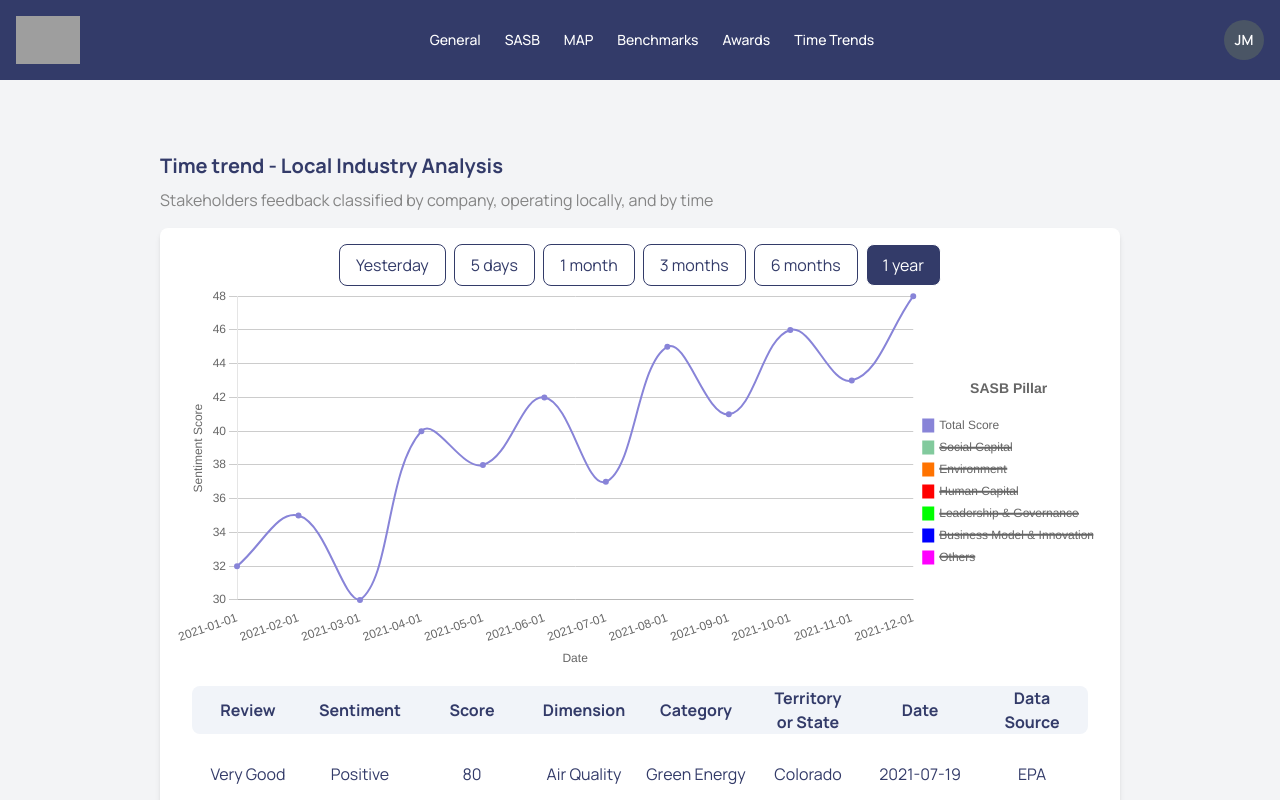
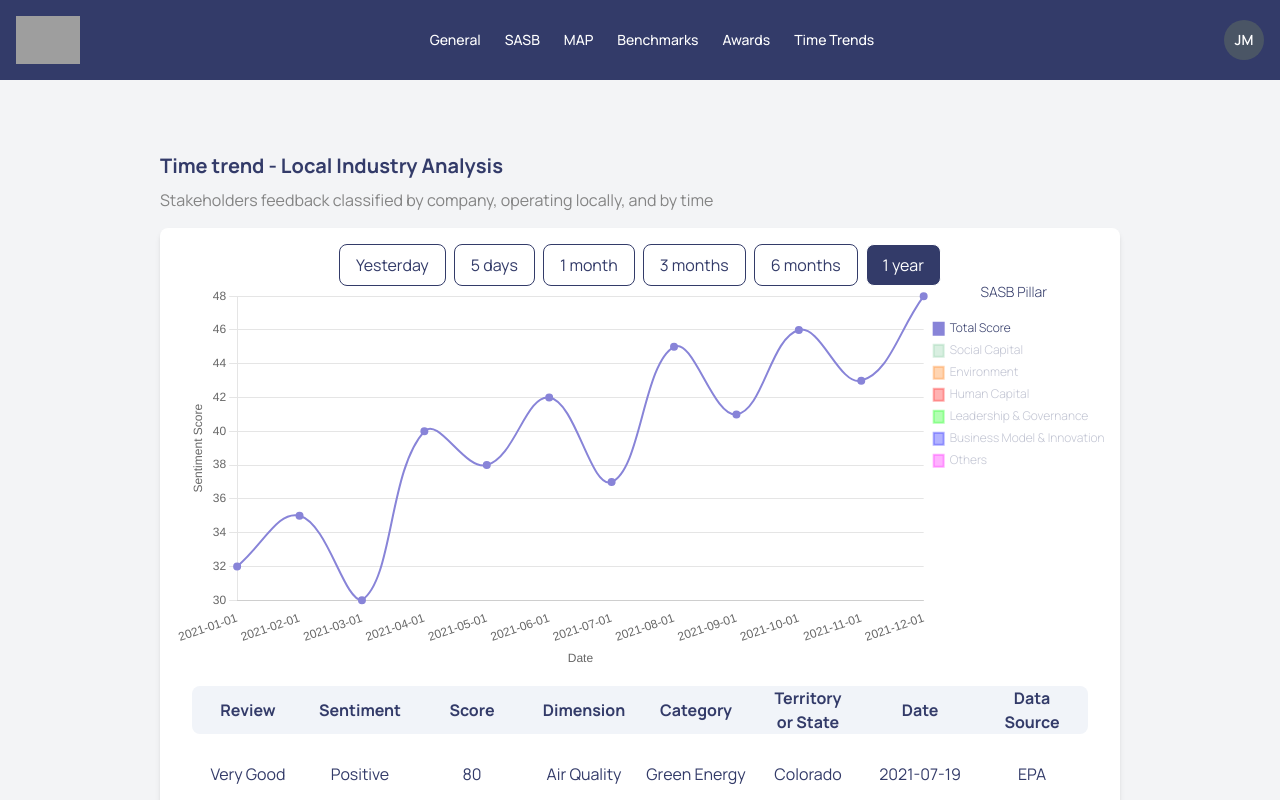
Before and after one commit to SSIndex/MonitorPOC, a Next.js app in the folder monitor/: page /time-trends in a window 1280 px wide. Shown: the top 800 px of the page. Built offline with nearby package versions, Linux system fonts and the light colour scheme; grey boxes are pictures that could not be loaded.

Commit message:
refactor(line_chart_chartjs): REFACTOR line_chart_chartjs.tsx

```diff
--- a/monitor/src/_components/line_chart_chartjs.tsx
+++ b/monitor/src/_components/line_chart_chartjs.tsx
@@ -9,8 +9,12 @@ import {
   LineElement,
   Tooltip,
   Legend,
+  ChartEvent,
+  LegendItem,
+  LegendElement,
 } from "chart.js";
 import { Line } from "react-chartjs-2";
+import { hexToRgba } from "@/_utils/cssUtils";
 
 // Register Chart.js components
 ChartJS.register(
@@ -165,40 +169,82 @@ const lines = [
   { dataKey: "others", stroke: "#ff00ff", name: "Others" },
 ];
 
-// Prepare Chart.js data (all lines included, visibility controlled by hidden property)
 const chartData = {
   labels: data.map((d) => d.date),
   datasets: lines.map((line) => ({
     label: line.name,
     data: data.map((d) => d[line.dataKey as keyof (typeof data)[0]]),
-    borderColor: line.stroke,
-    backgroundColor: line.stroke,
+    borderColor:
+      line.dataKey !== "totalScore" ? hexToRgba(line.stroke, 0.3) : line.stroke,
+    backgroundColor:
+      line.dataKey !== "totalScore" ? hexToRgba(line.stroke, 0.3) : line.stroke,
     borderWidth: 2,
     fill: false,
-    tension: 0.4, // Matches Recharts "monotone" curve
-    pointRadius: 2,
-    hidden: line.dataKey !== "totalScore", // Only "totalScore" visible initially
+    tension: 0.4,
+    pointRadius: 3,
+    hidden: line.dataKey !== "totalScore",
   })),
 };
 
-// Chart.js options
-const options = {
+export default function TimeTrendsLineChart() {
+  return (
+    <div className="h-96">
+      <Line
+        data={chartData}
+        options={{
           responsive: true,
           maintainAspectRatio: false,
           plugins: {
             legend: {
-      position: "right" as const, // Legend on the right
+              position: "right" as const,
+              align: "start",
               labels: {
                 boxWidth: 10,
-        font: { size: 12 },
+                font: { size: 12, weight: 300, family: "Manrope" },
+                generateLabels: (chart: ChartJS) => {
+                  return chart.data.datasets.map((dataset: any, i: number) => ({
+                    text: dataset.label,
+                    fillStyle: dataset.borderColor,
+                    strokeStyle: dataset.borderColor,
+                    lineWidth: 2,
+                    datasetIndex: i,
+                    fontColor: dataset.hidden
+                      ? hexToRgba("#333b69", 0.3)
+                      : "#333b69",
+                  }));
+                },
               },
               title: {
                 display: true,
                 text: "SASB Pillar",
                 padding: { bottom: 10 },
-        font: { size: 14, weight: 700 },
+                font: { size: 14, weight: 300, family: "Manrope" },
+                color: "#333b69",
               },
-      // Use default Chart.js toggle behavior (no custom onClick)
+              onClick: (
+                e: ChartEvent,
+                legendItem: LegendItem,
+                legend: LegendElement<"line">,
+              ) => {
+                const chart = legend.chart;
+                const datasetIndex = legendItem.datasetIndex;
+                if (datasetIndex === undefined) return;
+                const dataset = chart.data.datasets[datasetIndex];
+                dataset.hidden = !dataset.hidden;
+
+                // Update colors based on visibility
+                dataset.borderColor = dataset.hidden
+                  ? hexToRgba(
+                      typeof dataset.borderColor === "string"
+                        ? dataset.borderColor
+                        : "#000000",
+                      0.3,
+                    )
+                  : lines[datasetIndex].stroke;
+                dataset.backgroundColor = dataset.borderColor;
+
+                chart.update();
+              },
             },
             tooltip: {
               enabled: true,
@@ -211,16 +257,10 @@ const options = {
             },
             y: {
               title: { display: true, text: "Sentiment Score" },
-      grid: { borderDash: [5, 5], color: "#ccc" },
             },
           },
-  //   hover: { mode: "index", intersect: false },
-};
-
-export default function TimeTrendsLineChart() {
-  return (
-    <div className="h-96">
-      <Line data={chartData} options={options} />
+        }}
+      />
     </div>
   );
 }
--- /dev/null
+++ b/monitor/src/_utils/cssUtils.ts
@@ -0,0 +1,9 @@
+// Utility function to convert hex color to rgba with alpha
+export const hexToRgba = (hex: string, alpha: number) => {
+  console.log("hex que viene", hex);
+  const r = parseInt(hex.slice(1, 3), 16);
+  const g = parseInt(hex.slice(3, 5), 16);
+  const b = parseInt(hex.slice(5, 7), 16);
+  console.log(`rgba(${r}, ${g}, ${b}, ${alpha})`);
+  return `rgba(${r}, ${g}, ${b}, ${alpha})`;
+};
```
Lines whose indentation alone changed are shown as unchanged.
